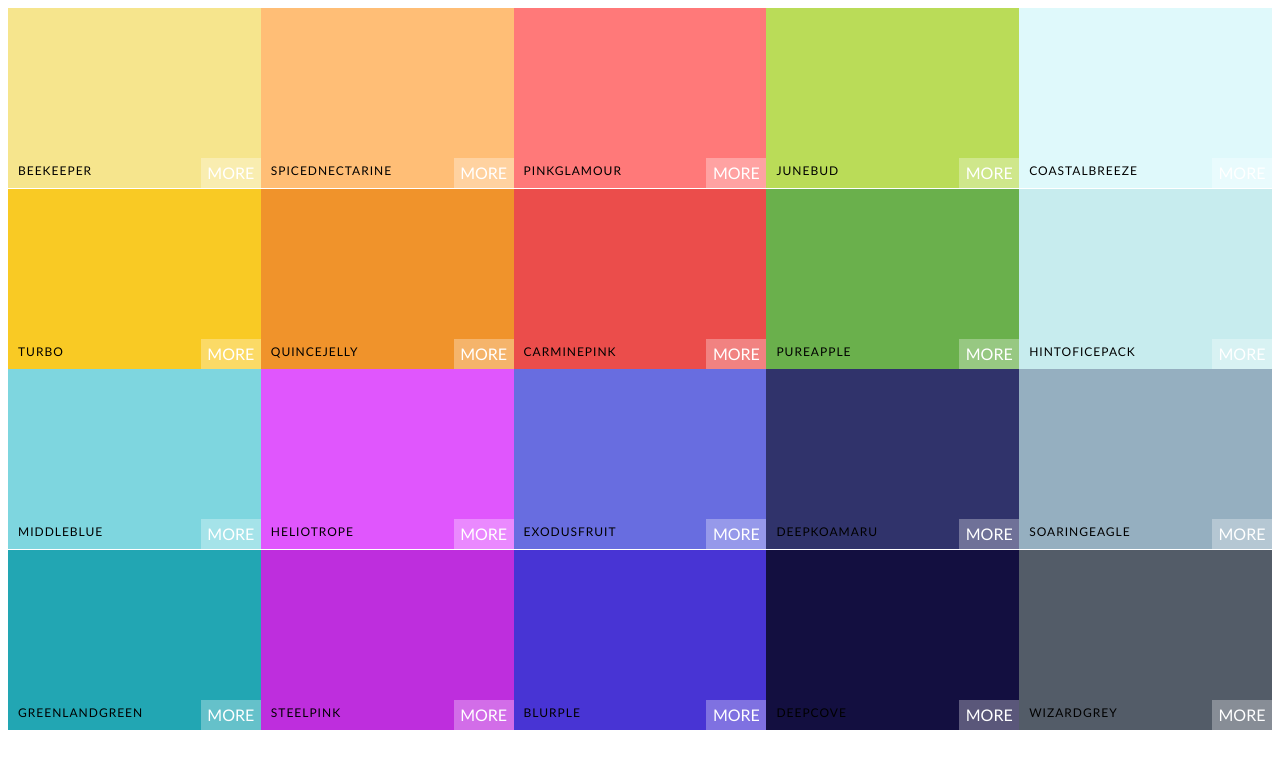
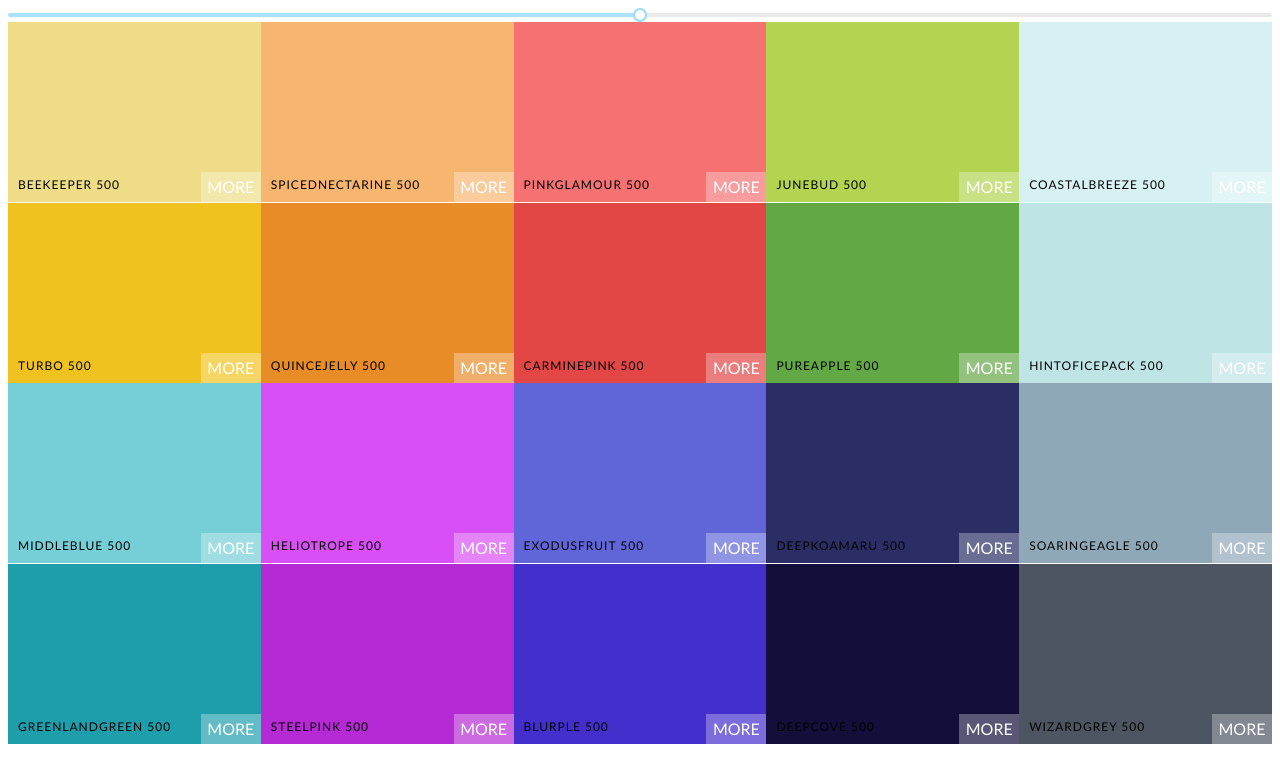
Before and after one commit to flashkicker/colorati, a React (Create React App) app: page / in a window 1280 px wide. Shown: the top 782 px of the page. Built offline with nearby package versions, Linux system fonts and the light colour scheme.

Commit message:
added color slider

```diff
--- a/package.json
+++ b/package.json
@@ -4,6 +4,7 @@
   "private": true,
   "dependencies": {
     "chroma-js": "^2.0.6",
+    "rc-slider": "^8.7.1",
     "react": "^16.9.0",
     "react-copy-to-clipboard": "^5.0.1",
     "react-dom": "^16.9.0",
--- a/src/App.js
+++ b/src/App.js
@@ -8,7 +8,7 @@
     console.log(generatePalette(seedColors[4]))
     return (
       <div>
-        <Palette {...seedColors[4]} />
+        <Palette palette={generatePalette(seedColors[4])} />
       </div>
     )
   }
--- a/src/Palette.js
+++ b/src/Palette.js
@@ -1,15 +1,33 @@
 import React, { Component } from "react"
 import ColorBox from "./ColorBox"
-import './palette.css'
+import Slider from "rc-slider"
+import "rc-slider/assets/index.css"
+import "./palette.css"
 
 class Palette extends Component {
+	state = { level: 500 }
+
+	changeLevel = level => {
+		this.setState({ level })
+	}
+
 	render() {
-		const colorBoxes = this.props.colors.map(color => {
-			return <ColorBox background={color.color} name={color.name} />
+		const { colors } = this.props.palette
+		const { level } = this.state
+
+		const colorBoxes = colors[level].map(color => {
+			return <ColorBox background={color.hex} name={color.name} />
 		})
 
 		return (
 			<div className="palette">
+				<Slider
+					defaultValue={level}
+					min={100}
+					max={900}
+					step={100}
+					onAfterChange={this.changeLevel}
+				/>
 				{/* navbar goes here */}
 				<div className="palette-colors">{colorBoxes}</div>
 				{/* footer goes here */}
--- a/src/colorHelper.js
+++ b/src/colorHelper.js
@@ -7,7 +7,7 @@
 		paletteName: starterPalette.paletteName,
 		id: starterPalette.id,
 		emoji: starterPalette.emoji,
-		colors: []
+		colors: {}
 	}
 
 	for (let level of levels) {
@@ -15,14 +15,17 @@
 	}
 
 	for (let color of starterPalette.colors) {
-        let scale = generateScale(color.color, 10)
+		let scale = getScale(color.color, 10).reverse()
 		for (let i in scale) {
 			newPalette.colors[levels[i]].push({
 				name: `${color.name} ${levels[i]}`,
 				id: color.name.toLowerCase().replace(/ /g, "-"),
 				hex: scale[i],
 				rgb: chroma(scale[i]).css(),
-                rgba: chroma(scale[i]).css().replace("rgb", "rgba").replace(")", ",1.0)")
+				rgba: chroma(scale[i])
+					.css()
+					.replace("rgb", "rgba")
+					.replace(")", ",1.0)")
 			})
 		}
 	}
@@ -41,7 +44,7 @@
 	]
 }
 
-const generateScale = (hexColor, numberOfColors) => {
+const getScale = (hexColor, numberOfColors) => {
 	return chroma
 		.scale(getRange(hexColor))
 		.mode("lab")
```
Also changed, not shown: 1 other file (tests, documents, lock files or other folders). Lines whose indentation alone changed are shown as unchanged.
